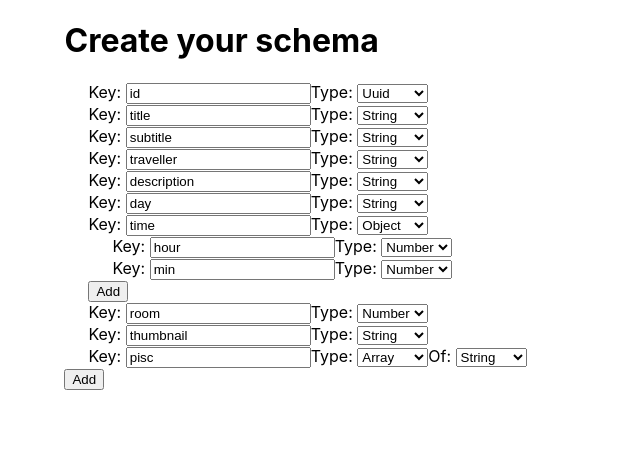
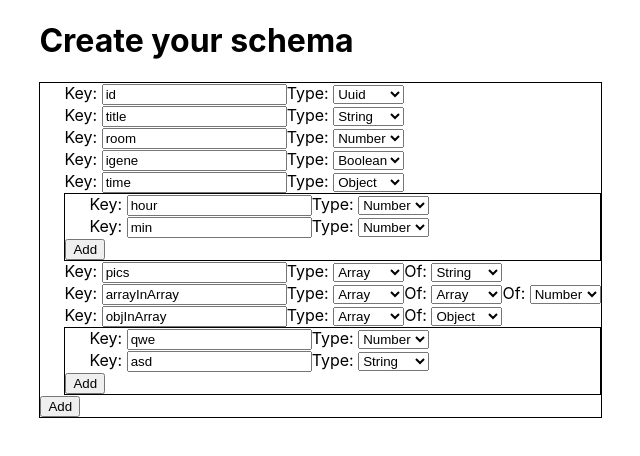
Before and after one commit to darabosg/data_creator, a React (Create React App) app: page / in a window 1280 px wide. Shown: the top 456 px of the page, without its empty margins (140-780 px from the left). Built offline with nearby package versions, Linux system fonts and the light colour scheme.

Commit message:
type change working

```diff
--- a/src/App.js
+++ b/src/App.js
@@ -3,20 +3,10 @@ import React, { useState, useEffect } from 'react'
 import Schema from './componenets/Schema/Schema'
 import Inputs from './componenets/Inputs'
 import Output from './componenets/Output'
+import a from './draftdata'
 
 function App() {
-    const [schema, setSchema] = useState({
-        id: 'uuid',
-        title: 'string',
-        subtitle: 'string',
-        traveller: 'string',
-        description: 'string',
-        day: 'string',
-        time: { hour: 'number', min: 'number' },
-        room: 'number',
-        thumbnail: 'string',
-        pisc: ['string'],
-    })
+    const [schema, setSchema] = useState(a)
     const [data, setData] = useState({})
 
     useEffect(() => {
--- a/src/componenets/Schema/SchemaInput.css
+++ b/src/componenets/Schema/SchemaInput.css
@@ -3,3 +3,7 @@
     margin-left: 1.5rem;
     /* border: 1px solid black; */
 }
+
+.schema-object {
+    border: 1px solid black;
+}
--- a/src/componenets/Schema/ShemaInput.jsx
+++ b/src/componenets/Schema/ShemaInput.jsx
@@ -1,43 +1,29 @@
 import './SchemaInput.css'
 import TypeSelect from './TypeSelect'
-import getType from '../../helpers/getType'
+// import getType from '../../helpers/getType'
 import React, { useState, useEffect } from 'react'
 
-
-const ShemaInput = ({ schema, setSchema }) => {
-const [currentSchema, setCurrentSchema] = useState(schema)
-
+const SchemaInput = ({ schema, setSchema }) => {
 
 
     return (
-        <div>
-            {getType(schema) === 'object' && (
-                <>
-                    {Object.keys(schema).map((attribute, i) => (
+        <div className='schema-object'>
+            {schema.map((field, i) => (
                 <div className='schema-input' key={i}>
-                            <label htmlFor='name'>Key: </label>
-                            <input
-                                type='text'
-                                id='name'
-                                name='name'
-                                value={attribute}
-                            />
+                    <label htmlFor='key'>Key: </label>
+                    <input type='text' id='key' name='key' value={field.key} />
                     <TypeSelect
+                    index={i}
+                    setAboveSchema={setSchema}
+                    aboveSchema={schema}
+                        field={field}
                         label='Type: '
-                                schemaItem={schema[attribute]}
-                                setSchema={setSchema}
-                            />
-                            <ShemaInput
-                                schema={schema[attribute]}
-                                setSchema={setSchema}
                     />
                 </div>
             ))}
             <button>Add</button>
-                </>
-            )}
         </div>
     )
 }
 
-export default ShemaInput
+export default SchemaInput
--- a/src/componenets/Schema/TypeSelect.jsx
+++ b/src/componenets/Schema/TypeSelect.jsx
@@ -1,25 +1,58 @@
-
 import getType from '../../helpers/getType'
 import React, { useState, useEffect } from 'react'
+import SchemaInput from './ShemaInput'
+import { produce } from 'immer'
+
+const TypeSelect = ({ field, label, aboveSchema, setAboveSchema, index }) => {
+    const [currentValue, setCurrentValue] = useState(field)
 
 
-const TypeSelect = ({ schemaItem, setSchema, label}) => {
-    const [currentSchema, setCurrentSchema] = useState(schemaItem)
+    function replaceAt(array, index, value) {
+        console.log(array)
+        const ret = array.slice(0)
+        ret[index] = value
+        return ret
+    }
 
-// useEffect(() => {
-//     console.log(schemaItem);
-// }, [schemaItem])
+
+    const childrenSetter = (state) => setCurrentValue({...currentValue, children: state})
+
+    useEffect(() => {
+        if (currentValue.type !== 'array' || currentValue.type !== 'object') {
+            setAboveSchema(replaceAt(aboveSchema, index, currentValue))
+        }
+    }, [currentValue])
+
+    const changeType = e => {
+        if (e.target.value === 'array') {
+            setCurrentValue({
+                ...currentValue,
+                type: e.target.value,
+                children: [{ type: 'string' }],
+            })
+        } else if (e.target.value === 'object') {
+            setCurrentValue({
+                ...currentValue,
+                type: e.target.value,
+                children: [{ key: 'a', type: 'string' }],
+            })
+        } else {
+              setCurrentValue({
+                  ...currentValue,
+                  type: e.target.value,
+              })
+        }
+    }
 
     return (
         <>
-            <label htmlFor='type'>
-                {label}
-            </label>
+            <label htmlFor='type'>{label}</label>
             <select
                 type='text'
                 id='type'
                 name='type'
-                value={getType(schemaItem)}
+                value={currentValue.type}
+                onChange={changeType}
             >
                 <option value='string'>String</option>
                 <option value='number'>Number</option>
@@ -28,8 +61,20 @@ const TypeSelect = ({ schemaItem, setSchema, label}) => {
                 <option value='object'>Object</option>
                 <option value='uuid'>Uuid</option>
             </select>
-            {getType(schemaItem) === 'array' && (
-                <TypeSelect schemaItem={schemaItem[0]} label="Of: "/>
+            {currentValue.type === 'array' && (
+                <TypeSelect
+                    index={0}
+                    setAboveSchema={childrenSetter}
+                    aboveSchema={currentValue.children}
+                    field={currentValue.children[0]}
+                    label='Of: '
+                />
+            )}
+            {currentValue.type === 'object' && (
+                <SchemaInput
+                    schema={currentValue.children}
+                    setSchema={childrenSetter}
+                />
             )}
         </>
     )
--- /dev/null
+++ b/src/draftdata.js
@@ -0,0 +1,64 @@
+const a = [
+    {
+        key: 'id',
+        type: 'uuid',
+    },
+    {
+        key: 'title',
+        type: 'string',
+    },
+    {
+        key: 'room',
+        type: 'number',
+    },
+    {
+        key: 'igene',
+        type: 'boolean',
+    },
+    {
+        key: 'time',
+        type: 'object',
+        children: [
+            { key: 'hour', type: 'number' },
+            { key: 'min', type: 'number' },
+        ],
+    },
+    {
+        key: 'pics',
+        type: 'array',
+        children: [
+            {
+                type: 'string',
+            },
+        ],
+    },
+    {
+        key: 'arrayInArray',
+        type: 'array',
+        children: [
+            {
+                type: 'array',
+                children: [
+                    {
+                        type: 'number',
+                    },
+                ],
+            },
+        ],
+    },
+    {
+        key: 'objInArray',
+        type: 'array',
+        children: [
+            {
+                type: 'object',
+                children: [
+                    { key: 'qwe', type: 'number' },
+                    { key: 'asd', type: 'string' },
+                ],
+            },
+        ],
+    },
+]
+
+export default a
```
Lines whose indentation alone changed are shown as unchanged.
